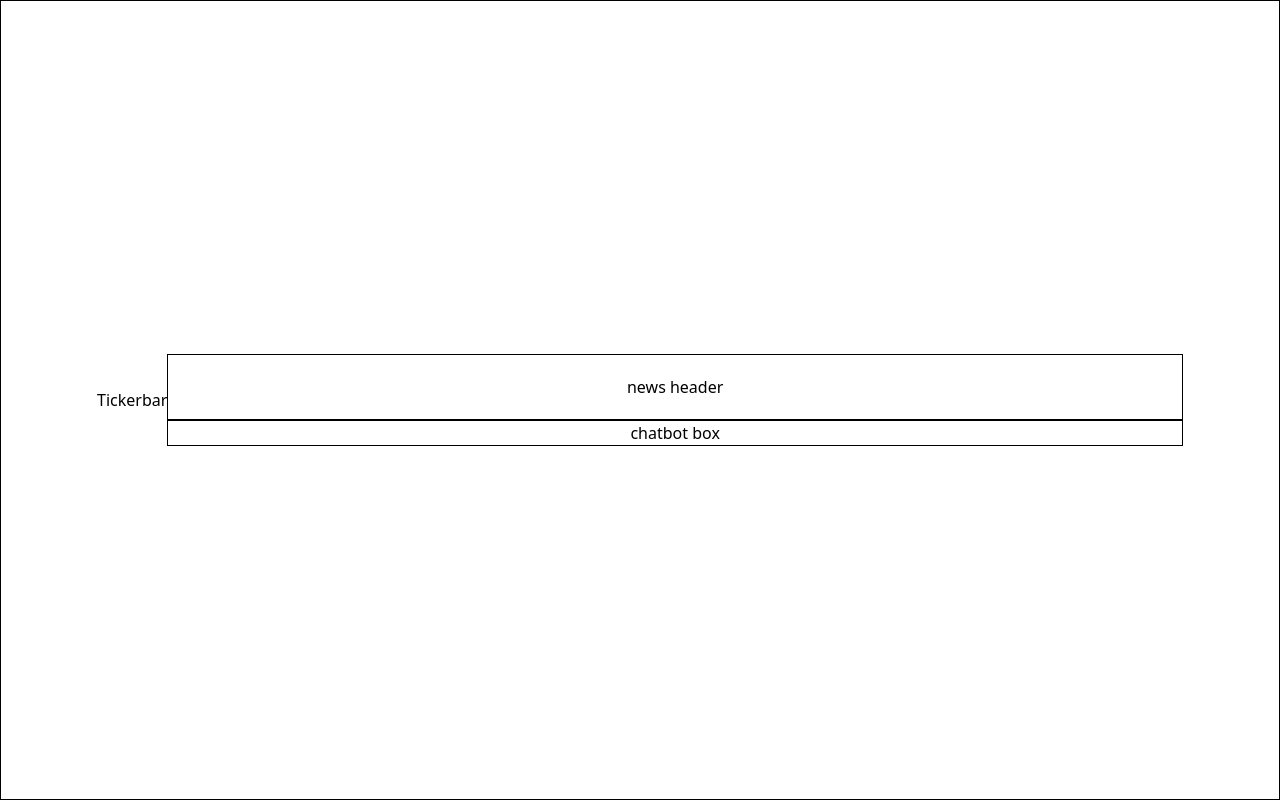
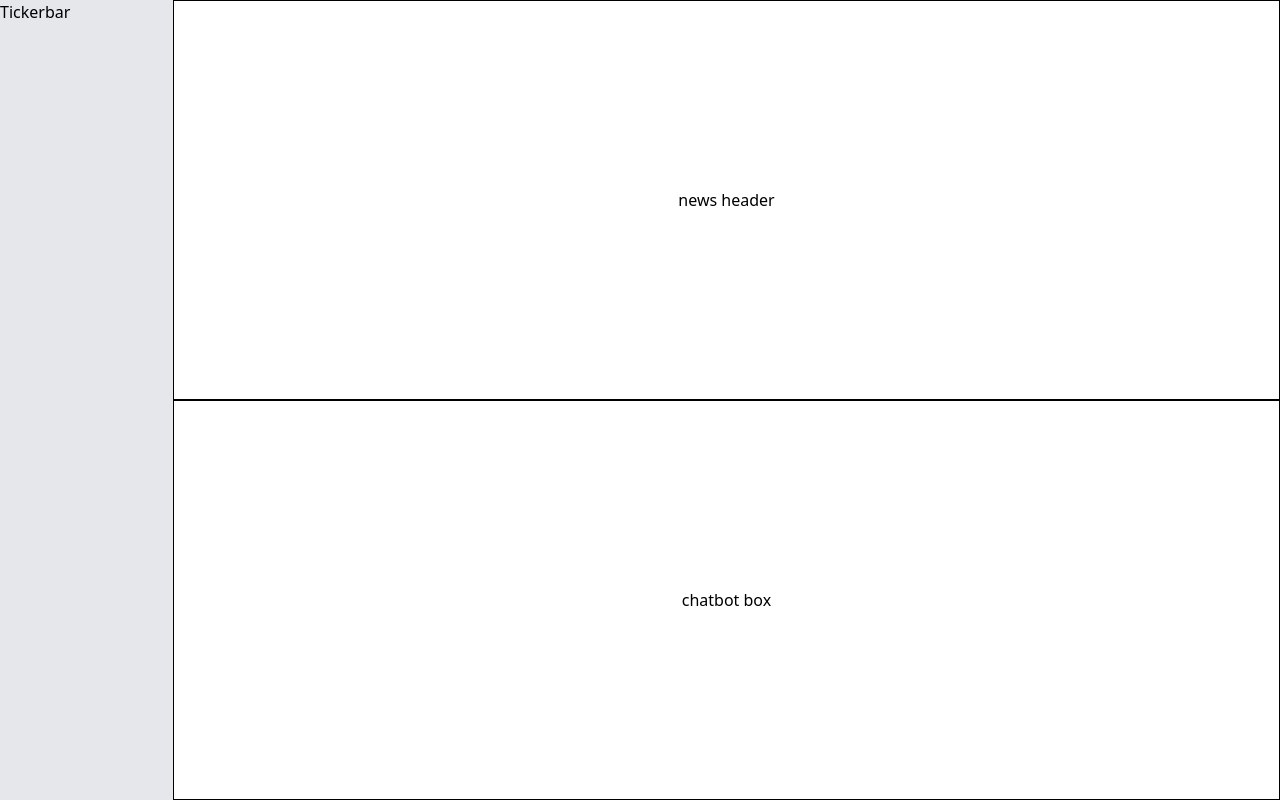
Before and after one commit to pranavshridhar/stock-agent, a Next.js app in the folder frontend/: page / in a window 1280 px wide. Built offline with nearby package versions, Linux system fonts and the light colour scheme.

Commit message:
Finalised front end template. Ready to begin working

```diff
--- a/frontend/app/page.tsx
+++ b/frontend/app/page.tsx
@@ -3,13 +3,20 @@ import Tickerbar from "./components/Tickerbar";
 
 export default function Home() {
   return (
-    <div className="flex flex-row items-center justify-between min-h-screen p-24 border">
-      <Tickerbar/>
-      <div className="flex flex-col h-full w-full">
-        <div className="flex items-center justify-center p-5 border">
+    <div className="flex min-h-screen w-full">
+      <div className="w-[200px] bg-gray-200">
+        <Tickerbar />
+      </div>
+
+      {/* Right side content */}
+      <div className="flex flex-col w-full h-screen">
+        {/* News Header */}
+        <div className="flex items-center justify-center flex-1 border">
           news header
         </div>
-        <div className="flex items-center justify-center border">
+
+        {/* Chatbot */}
+        <div className="flex items-center justify-center flex-1 border">
           chatbot box
         </div>
       </div>
```
Also changed, not shown: 1 other file (tests, documents, lock files or other folders).
